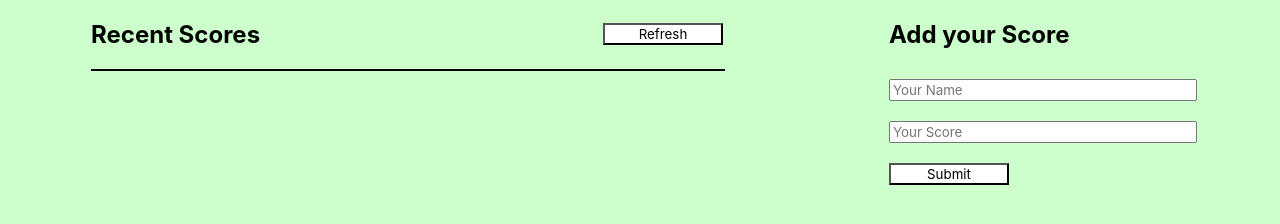
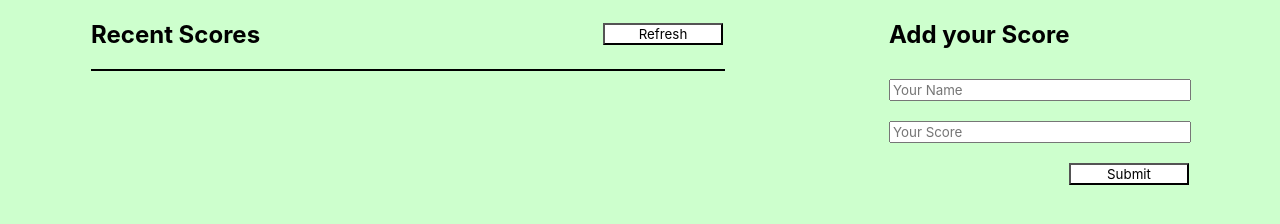
Before and after one commit to Juanse7793/Leaderboard, a website with bundled scripts: page src/index.html in a window 1280 px wide. Shown: the part 82-306 px from the top of the page. Built offline with nearby package versions, Linux system fonts and the light colour scheme; no server answers.

Commit message:
Submit button

```diff
--- a/src/style.css
+++ b/src/style.css
@@ -100,6 +100,11 @@
     background-color: white;
   }
 
+  .sub-btn {
+    display: flex;
+    justify-content: flex-end;
+  }
+
   .score {
     margin: 15px 0;
   }
@@ -116,7 +121,7 @@
 
   .input-name,
   .score {
-    width: 100%;
+    width: 98%;
     margin: 10px 0;
   }
 }
```
Also changed, not shown: dist/main.js.
